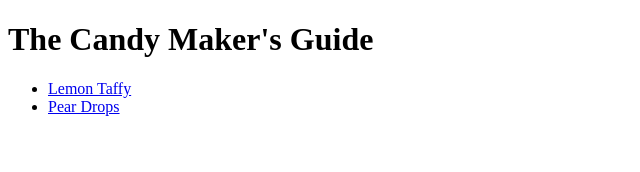
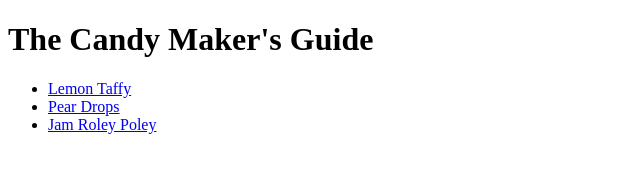
Before and after one commit to acuminatus/odin-recipes, a plain HTML site: page index.html in a window 1280 px wide. Shown: the whole page, without its empty margins (0-640 px from the left). Drawn offline with Linux system fonts and the light colour scheme.

Commit message:
Add link to Jam Roley Poley

```diff
--- a/index.html
+++ b/index.html
@@ -10,6 +10,7 @@
         <ul>
             <li><a href="recipes/lemon-taffy.html">Lemon Taffy</a></li>
             <li><a href="recipes/pear-drops.html">Pear Drops</a></li>
+            <li><a href="recipes/jam-roley-poley.html">Jam Roley Poley</a></li>
         </ul>
     </body>
 </html>
```
